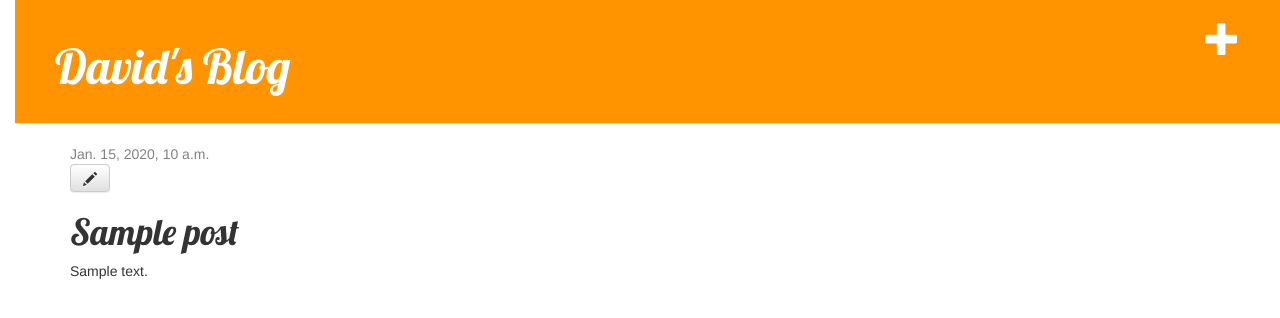
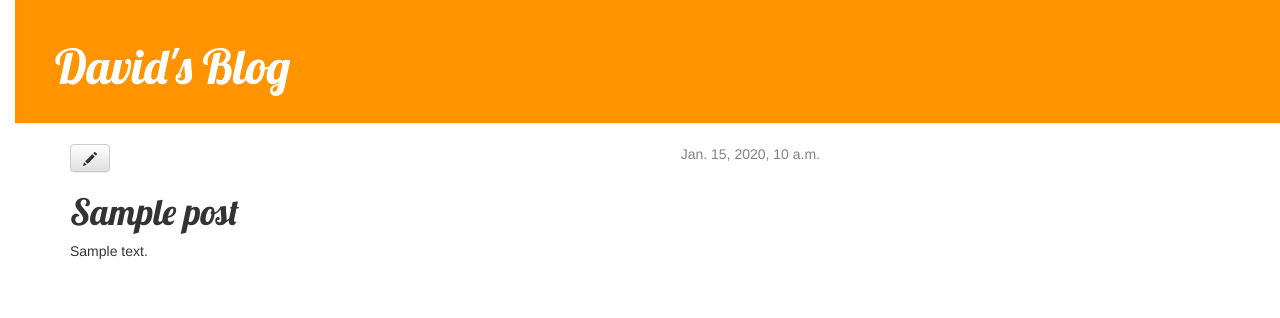
Before and after one commit to prasutagus/my-first-blog, a Django app: page /post/1/ in a window 1280 px wide. Shown: the top 318 px of the page. Run offline with Django 3.2, Linux system fonts and the light colour scheme; tables that the repository leaves empty hold one stand-in row (values such as "Sample post"); some libraries are stand-ins or nearby versions.

Commit message:
Amended some html.

```diff
--- a/blog/static/css/blog.css
+++ b/blog/static/css/blog.css
@@ -30,6 +30,7 @@ h1, h2, h3, h4 {
 
 .date {
     color: #828282;
+    float: right;
 }
 
 .save {
--- a/blog/templates/blog/base.html
+++ b/blog/templates/blog/base.html
@@ -9,7 +9,6 @@
     </head>
     <body>
         <div class="page-header">
-            <a href="{% url 'post_new' %}" class="top-menu"><span class="glyphicon glyphicon-plus"></span></a>
         <h1><a href="/">David's Blog</a></h1>
     </div>
     <div class="content container">
--- a/blog/templates/blog/post_edit.html
+++ b/blog/templates/blog/post_edit.html
@@ -2,7 +2,7 @@
 
 {% block content %}
  <h1>New Post</h1>
-   <form action="" method="POST" class="post-form">
+   <form method="POST" class="post-form">
     {% csrf_token %}
     {{ form.as_p }}
     <button type="submit" class="save btn btn-default">Save</button>
--- a/blog/templates/blog/post_list.html
+++ b/blog/templates/blog/post_list.html
@@ -8,7 +8,7 @@
          published: {{ post.published_date }}
        </div>
 
-       <h1><a href="{% url 'post_detail' pk=post.pk %}">{{ post.title }}</a></h1>
+      <h1><a href="{% url 'post_detail' pk=post.pk %}">{{ post.title }}</a></h1>
        <p>{{ post.text|linebreaksbr }}</p>
     </div>
   {% endfor %}
```
Lines whose indentation alone changed are shown as unchanged.
